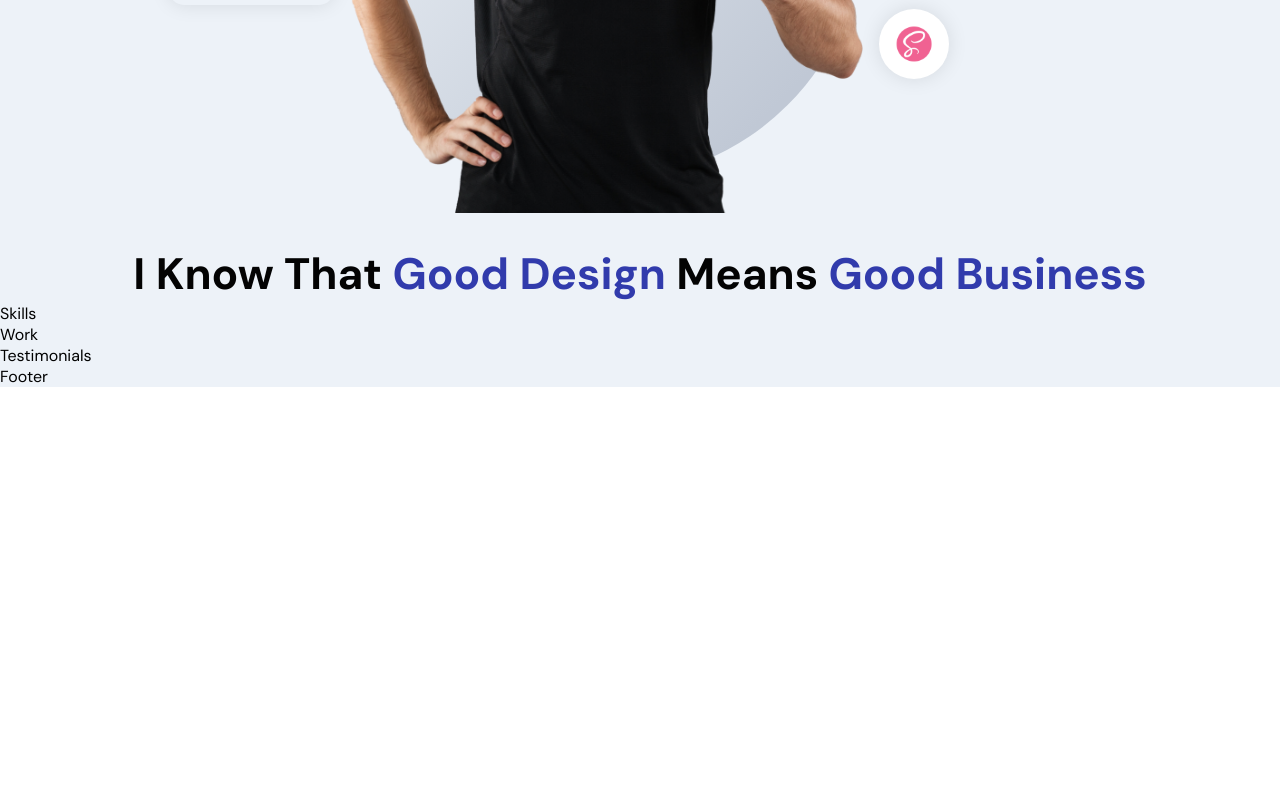
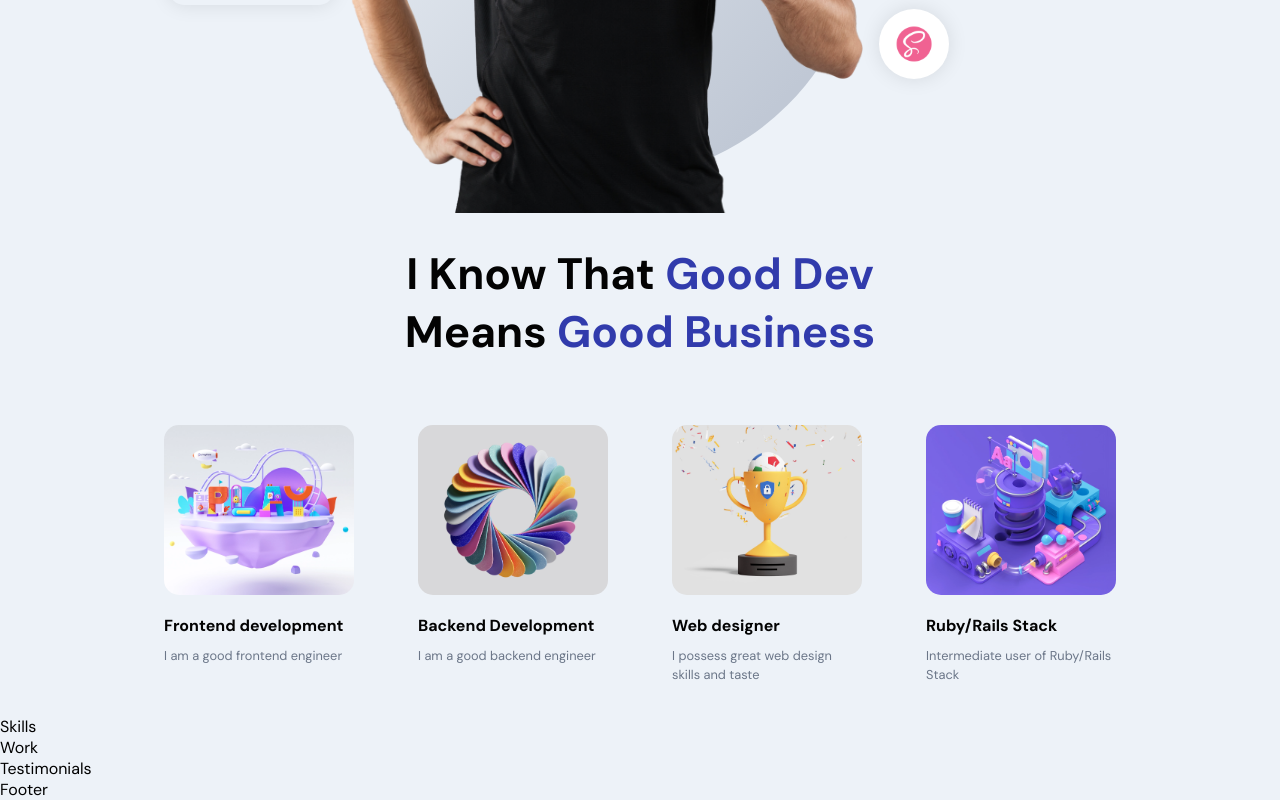
Before and after one commit to brytebee/bee-portfolio, a React (Create React App) app: page / in a window 1280 px wide. Shown: the part 527-1327 px from the top of the page. Before the commit the page ends 914 px from the top, so only its background shows below. Built offline with nearby package versions, Linux system fonts and the light colour scheme.

Commit message:
:lipstick: Update About
Added styles to the About section

```diff
--- a/src/container/About/About.jsx
+++ b/src/container/About/About.jsx
@@ -2,6 +2,8 @@ import React from 'react';
 import { motion } from 'framer-motion';
 
 import { images } from '../../constants';
+import './About.scss';
+
 const abouts = [
   {
     title: 'Frontend development',
@@ -29,7 +31,8 @@ const About = () => {
     <>
       <h2 className="head-text">
         {' '}
-        I know that <span>Good Design</span> means <span>Good Business</span>{' '}
+        I know that <span>Good Dev</span> <br /> means{' '}
+        <span>Good Business</span>{' '}
       </h2>
 
       <div className="app__profiles">
@@ -41,13 +44,13 @@ const About = () => {
             className="app__profile-item"
             key={about.title + index}
           >
-            {/* <img src={about.imageUrl} alt={about.title} />
+            <img src={about.imageUrl} alt={about.title} />
             <h2 className="bold-text" style={{ marginTop: 20 }}>
               {about.title}
             </h2>
             <p className="p-text" style={{ marginTop: 10 }}>
               {about.description}
-            </p> */}
+            </p>
           </motion.div>
         ))}
       </div>
--- a/src/container/About/About.scss
+++ b/src/container/About/About.scss
@@ -1,4 +1,4 @@
-.app__about {
+.head-text {
   flex: 1;
   width: 100%;
   flex-direction: column;
@@ -21,18 +21,18 @@
   margin: 2rem;
 
   img {
-    width: 0%;
-    height: flex;
+    width: 100%;
+    height: 170px;
     border-radius: 15px;
     object-fit: cover;
   }
 
-  // @media screen and (min-width: 2000px) {
-  //   width: 370px;
-  //   margin: 2rem 4rem;
+  @media screen and (min-width: 2000px) {
+    width: 370px;
+    margin: 2rem 4rem;
 
-  //   img {
-  //     height: 320px;
-  //   }
-  // }
+    img {
+      height: 320px;
+    }
+  }
 }
```
